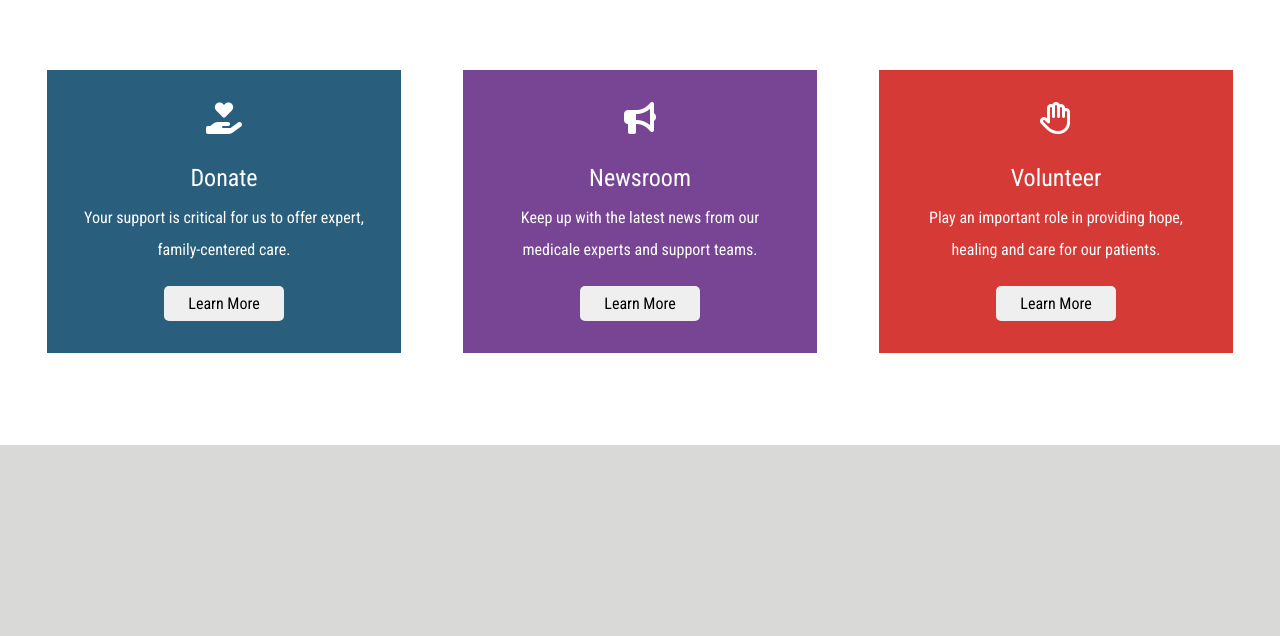
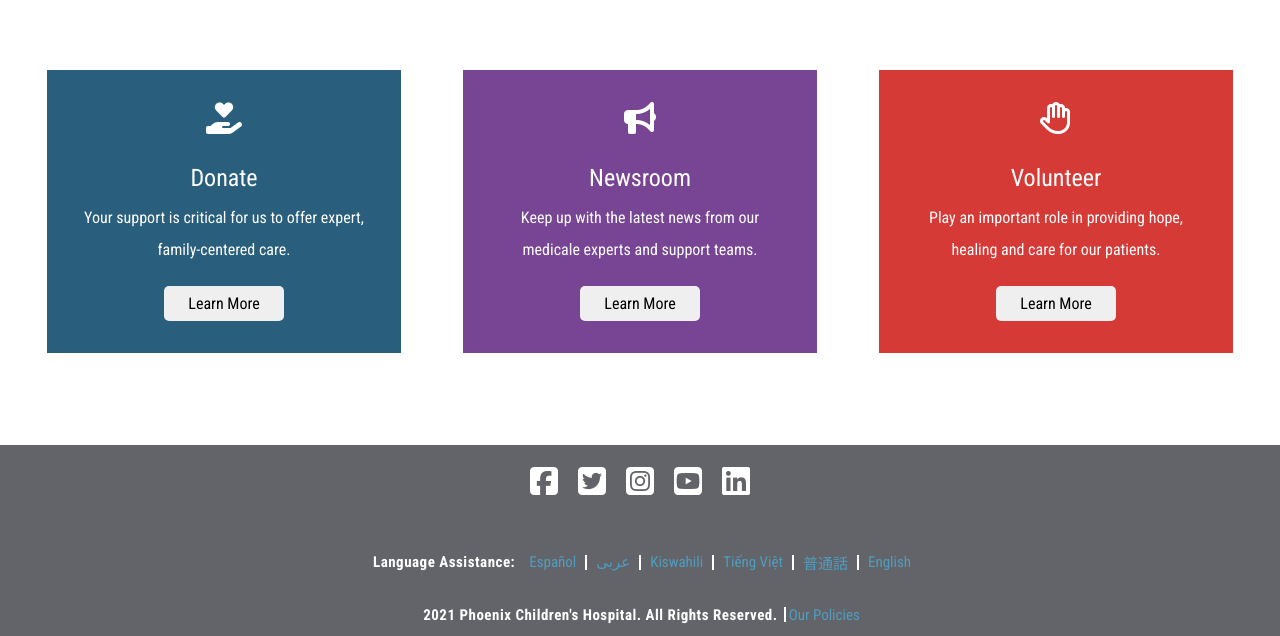
Before and after one commit to crischoy23/Final-clone-project, a plain HTML site: page index.html in a window 1280 px wide. Shown: the part 3043-3679 px from the top of the page. Drawn offline with Linux system fonts and the light colour scheme.

Commit message:
fifth commit

```diff
--- a/assets/css/media.css
+++ b/assets/css/media.css
@@ -86,7 +86,7 @@
   }
   #announcements .description {
     width: 70%;
-    padding: 20px;
+    padding: 0 20px;
     line-height: 2;
   }
   #announcements p {
@@ -277,6 +277,9 @@
   #donate {
     margin: 50px 0;
   }
+  footer li{
+    margin: 5px;
+  }
 }
 
 @media (min-width: 1280px) {
@@ -446,4 +449,7 @@
     width: 570px;
     background-size: 600px;
   }
+
+
+
 }
--- a/assets/css/style.css
+++ b/assets/css/style.css
@@ -103,16 +103,17 @@ header .search {
   color: white;
   font-size: clamp(1.5em, 3.5vw, 3em);
   line-height: 1.5;
+  justify-content: center;
 }
 .hero-col button {
-  height: 2em;
   width: 90%;
+  height:40px;
   border-radius: 4px;
   margin-top: 40px;
   background-color: #4997b9;
   border: 2px solid white;
   color: white;
-  font-size: 12px;
+  font-size: 15px;
 }
 .hero-col button:hover {
   background: #398caf;
@@ -169,9 +170,12 @@ header .search {
   color: var(--clr-violet);
 }
 .appointment-box:hover {
-  color: #fff;
+
   transform: scale(1.03);
   border-radius: 10px;
+}
+.appointment-box:hover p{
+  color: #fff;
 }
 .appointment-box:hover i {
   color: white;
@@ -350,6 +354,56 @@ span {
   background-color: var(--clr-red);
 }
 footer {
-  padding-bottom: 300px;
-  background-color: var(--clr-bg-gray);
+  padding:0 15px 250px 15px;
+  background-color: #636469;
+  height: 210px;
 }
+footer .container{
+  width: 100%;
+  justify-content: center;
+  align-items: center;
+  flex-direction: column;
+}
+footer i{
+  padding: 20px 10px;
+}
+footer .mid-footer{
+  margin: 30px 0 25px 0;
+  flex-direction: row;
+  font-size: 14px;
+}
+
+/*footer ul{
+  justify-content: space-between;
+  align-items: center;
+}*/
+footer a{
+  color:#4f9dbe;
+
+}
+footer li{
+  list-style: none;
+}
+footer .bottom-footer,
+footer ul{
+  justify-content: space-between;
+  align-items: center;
+  font-size: 15px;
+}
+footer .footer-line{
+  border-right: 2px solid white;
+  height: 15px;
+}
+footer span{
+  margin: 0 4px;
+}
+.bottom-footer span,
+ul span{
+  font-weight: bold;
+  letter-spacing: 0.5px;
+
+}
+.bottom-footer span,
+.bottom a{
+  margin: 3px;
+}
--- a/index.html
+++ b/index.html
@@ -110,9 +110,9 @@
               <i class="far fa-calendar-check fa-2x icon-1 icon"></i>
             </div>
             <div class="icon-cap">
-              <caption>
+              <p>
                 Request an Appointment
-              </caption>
+              </p>
             </div>
             <span class="bottom-line"></span>
           </a>
@@ -122,9 +122,9 @@
               <i class="fas fa-map-marker-alt fa-2x icon-2 icon"></i>
             </div>
             <div class="icon-cap">
-              <caption>
+              <p>
                 Find a Care Facility
-              </caption>
+              </p>
             </div>
             <span class="bottom-line"></span>
           </a>
@@ -134,9 +134,9 @@
               <i class="fas fa-stethoscope fa-2x icon-3 icon"></i>
             </div>
             <div class="icon-cap">
-              <caption>
+              <p>
                 Find a Doctor
-              </caption>
+              </p>
             </div>
           </a>
 
@@ -146,9 +146,9 @@
               <i class="fas fa-money-bill fa-2x icon-4 icon"></i>
             </div>
             <div class="icon-cap">
-              <caption>
+              <p>
                 Pay Bill
-              </caption>
+              </p>
             </div>
           </a>
         </div>
@@ -374,6 +374,40 @@
       </div>
     </section>
 
-    <footer class="d-flex"></footer>
+    <footer id"footer" class="d-flex">
+      <div class="container d-flex">
+        <div class="footer-icons d-flex">
+          <i class="fab fa-facebook-square fa-2x"></i>
+          <i class="fab fa-twitter-square fa-2x"></i>
+          <i class="fab fa-instagram-square fa-2x"></i>
+          <i class="fab fa-youtube-square fa-2x"></i>
+          <i class="fab fa-linkedin fa-2x"></i>
+        </div>
+        <div class="mid-footer d-flex">
+
+          <ul class="d-flex">
+            <li><span class="language">Language Assistance:</span></li>
+              <li><a href="#">Español </a></li>
+              <span class="footer-line"></span>
+              <li><a href="#">عربى </a></li>
+              <span class="footer-line"></span>
+              <li><a href="#"> Kiswahili</a></li>
+              <span class="footer-line"></span>
+              <li><a href="#">Tiếng Việt </a></li>
+              <span class="footer-line"></span>
+              <li><a href="#">普通話 </a></li>
+              <span class="footer-line"></span>
+              <li><a href="#">English</a></li>
+            </ul>
+
+        </div>
+        <div class="bottom-footer d-flex">
+          <span>2021 Phoenix Children's Hospital. All Rights Reserved.</span>
+          <span class="footer-line"></span>
+          <a href="#">Our Policies</a>
+
+        </div>
+      </div>
+    </footer>
   </body>
 </html>
```
